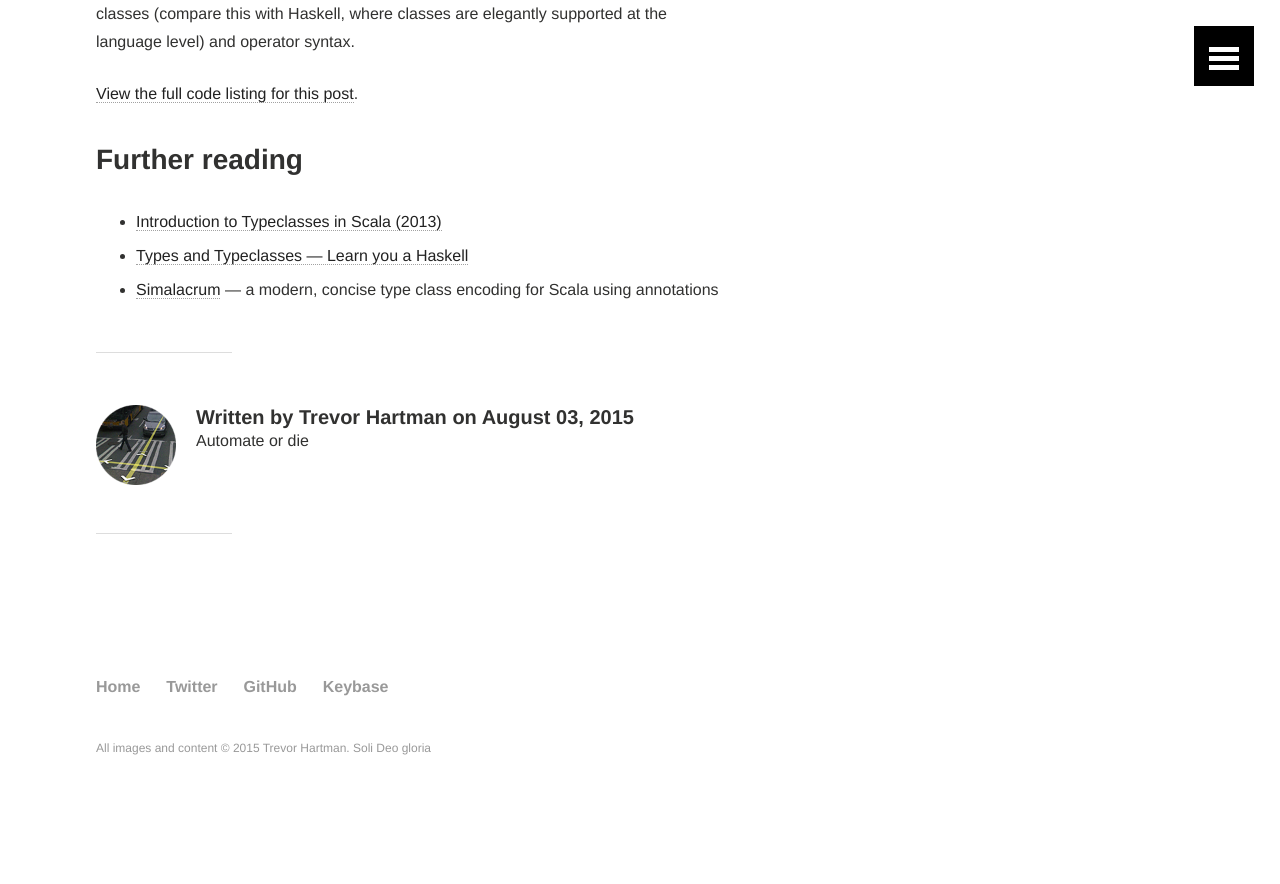
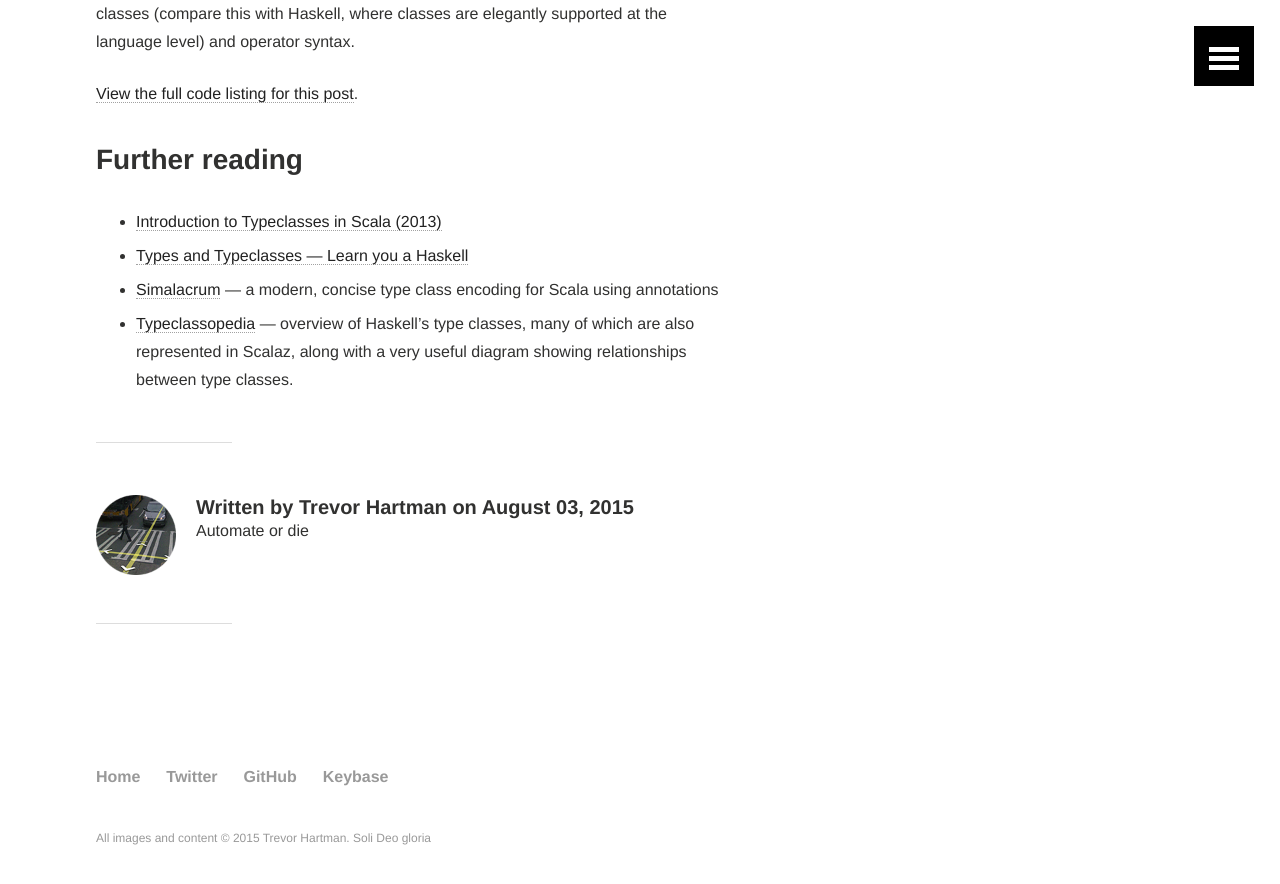
Before and after one commit to devth/devth.github.com, a Jekyll site: the page built from _posts/2015-08-03-a-simple-type-class.md, in a window 1280 px wide and 900 px high, scrolled down 5460 px. Shown: the top 884 px of the window. Built offline with Jekyll 4.4.1, drawn with Linux system fonts in a browser that asks for light colours; Markdown is read by kramdown in place of the engine named in the settings; comment, search, counter and statistics services are not loaded; before the commit the page ends 6270 px from its top, so only the background shows below that.

Commit message:
Add Typeclassopedia reference

```diff
--- a/_posts/2015-08-03-a-simple-type-class.md
+++ b/_posts/2015-08-03-a-simple-type-class.md
@@ -285,3 +285,6 @@ elegantly supported at the language level) and operator syntax.
 - [Types and Typeclasses — Learn you a Haskell](http://learnyouahaskell.com/types-and-typeclasses)
 - [Simalacrum](https://github.com/mpilquist/simulacrum) — a modern, concise type
   class encoding for Scala using annotations
+- [Typeclassopedia](https://wiki.haskell.org/Typeclassopedia) — overview of
+  Haskell's type classes, many of which are also represented in Scalaz, along
+  with a very useful diagram showing relationships between type classes.
```
